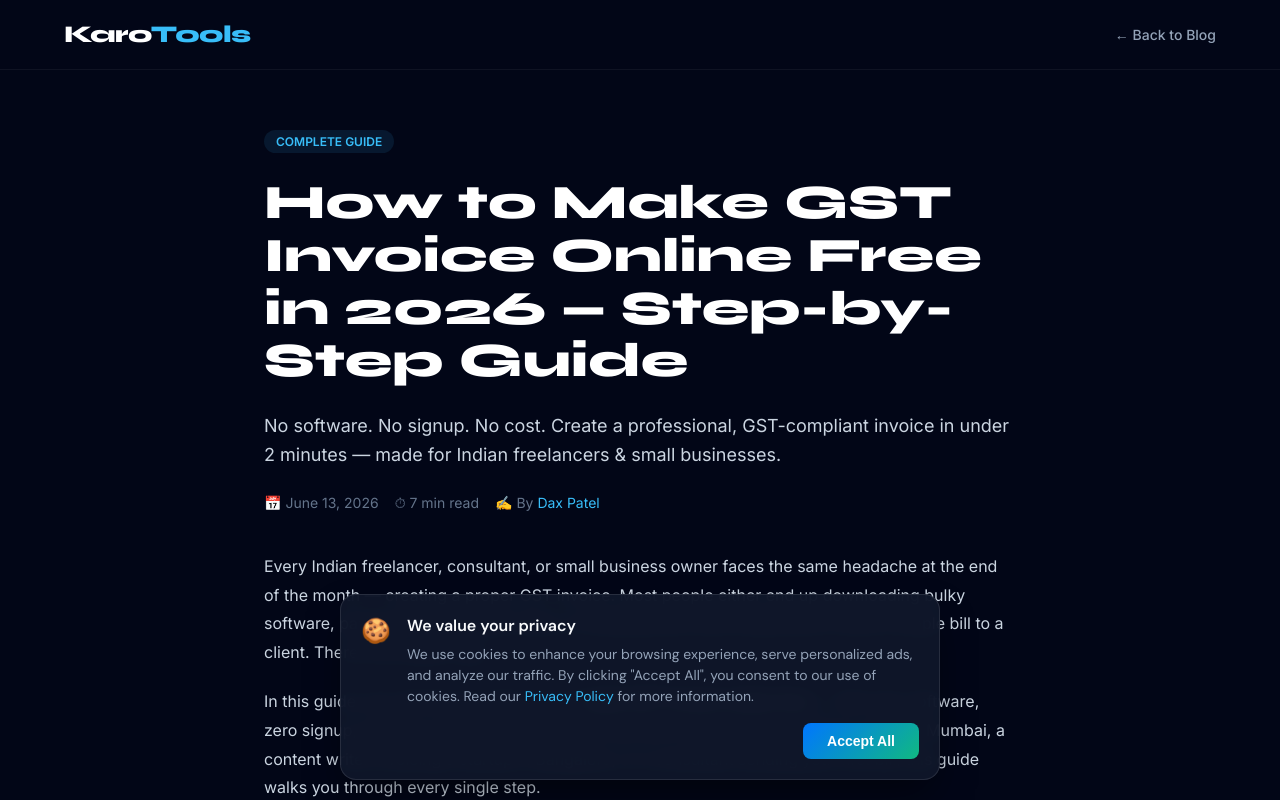
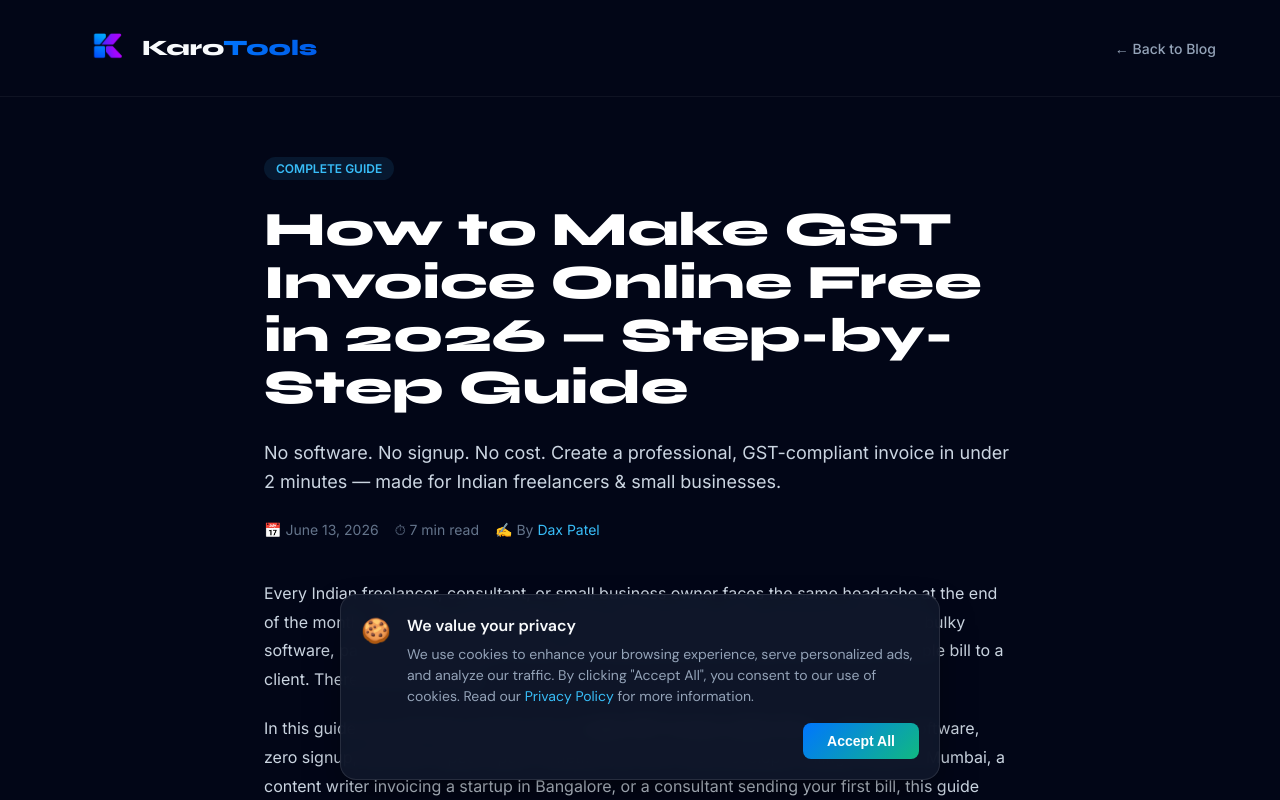
Before and after one commit to daxpatel109/karotools, a Next.js app: page /blog/how-to-make-gst-invoice-online-free in a window 1280 px wide. Shown: the top 800 px of the page. Built offline with nearby package versions, Linux system fonts and the light colour scheme.

Commit message:
fix: restore image logo in the new blog post navbar

```diff
--- a/src/app/blog/how-to-make-gst-invoice-online-free/page.jsx
+++ b/src/app/blog/how-to-make-gst-invoice-online-free/page.jsx
@@ -108,8 +108,13 @@ export default function BlogPost() {
 
       <nav style={{ padding: "20px 0", borderBottom: "1px solid rgba(255,255,255,0.05)" }}>
         <div style={{ maxWidth: "1200px", margin: "0 auto", padding: "0 24px", display: "flex", justifyContent: "space-between", alignItems: "center" }}>
-          <Link href="/" style={{ color: "#fff", textDecoration: "none", fontSize: "24px", fontWeight: "800", fontFamily: "'Syne', sans-serif", letterSpacing: "-0.5px" }}>
-            Karo<span style={{ color: "#38bdf8" }}>Tools</span>
+          <Link href="/" style={{ textDecoration: "none", display: "flex", alignItems: "center", gap: "10px" }}>
+            <div style={{ display: "flex", alignItems: "center", gap: "10px", cursor: "pointer" }}>
+              <img src="/logo.png" alt="KaroTools Logo" style={{ height: "clamp(40px, 10vw, 56px)", margin: "0 -16px 0 0", objectFit: "contain", position: "relative", zIndex: 10 }} />
+              <span style={{ fontSize: "clamp(18px, 5vw, 22px)", fontWeight: "800", fontFamily: "'Syne',sans-serif", color: "#f8fafc" }}>
+                Karo<span style={{ background: "linear-gradient(135deg, #0076ff, #005ae6)", WebkitBackgroundClip: "text", WebkitTextFillColor: "transparent" }}>Tools</span>
+              </span>
+            </div>
           </Link>
           <Link href="/blog" style={{ color: "#94a3b8", textDecoration: "none", fontSize: "14px", fontWeight: "500" }}>
             ← Back to Blog
```
Also changed, not shown: src/BlogPost5.jsx (+2 -5 lines).
